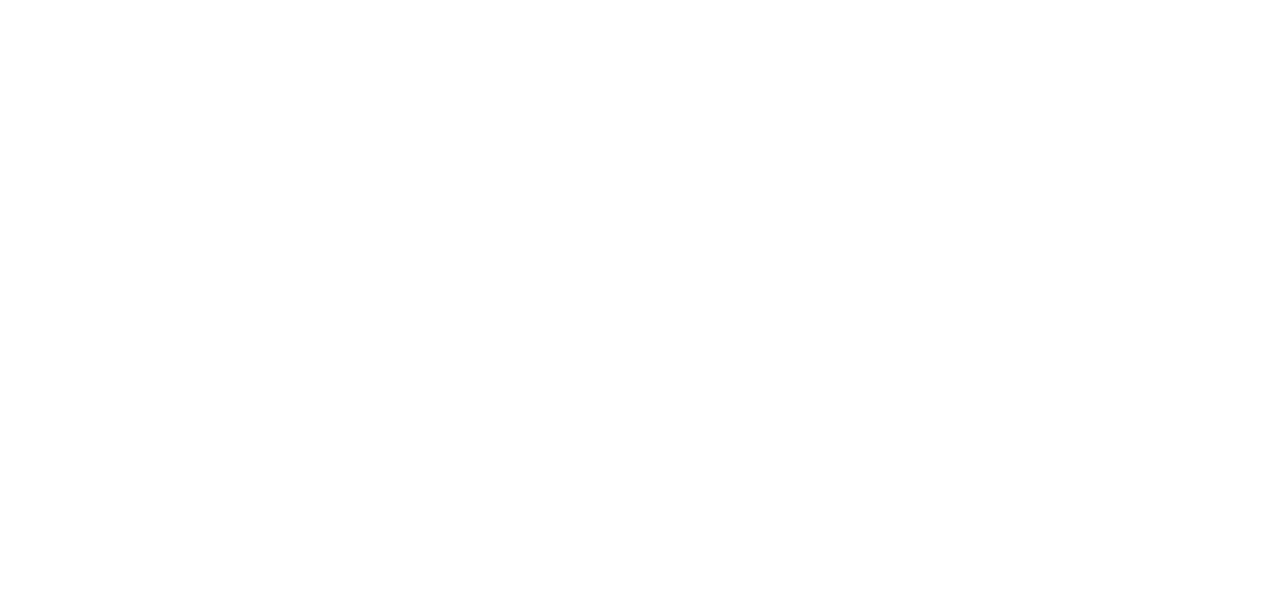
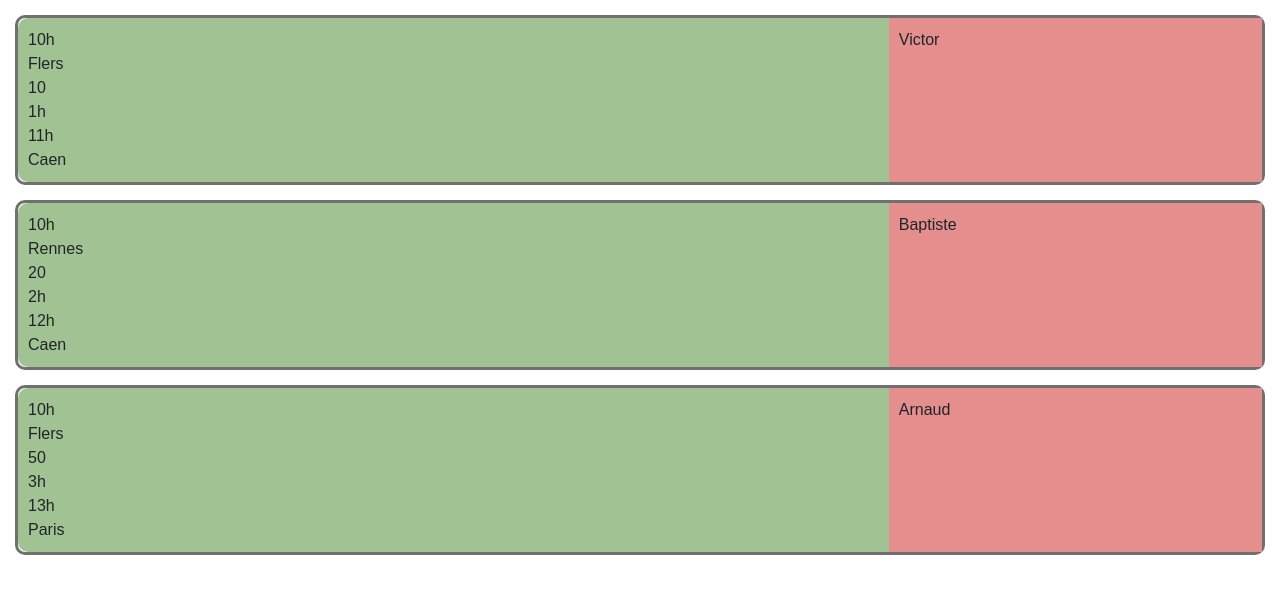
Before and after one commit to skflers61/Co-Livraison, a React (Create React App) app: page / in a window 1280 px wide. Shown: the top 594 px of the page. Built offline with nearby package versions, Linux system fonts and the light colour scheme.

Commit message:
Mise en place des composants pour le résultat de la recherche

```diff
--- /dev/null
+++ b/src/containers/Recherche/Trajet.js
@@ -0,0 +1,37 @@
+import React, { useState } from "react";
+import { useDispatch, useSelector } from "react-redux";
+import { getTrajet, getAllTrajet } from "../../redux-slices/recherche";
+
+export default function Trajet(props) {
+  const [depart, setDepart] = useState("");
+  const [destination, setDestination] = useState("");
+  const [date, setDate] = useState(new Date());
+  const [prix, setPrix] = useState(new Date());
+  const [Conducteur, setConducteur] = useState(new Date());
+
+  console.log("id : " + props.id);
+  const monTrajet = useSelector((state) =>
+    state.recherche.ListeTrajets.find((t) => t.id === props.id)
+  );
+
+  console.log(monTrajet);
+  return (
+    <div className="cptTrajet">
+      <div className="infosTrajet">
+        <div>
+          <div className="heureDepart">{monTrajet.heureDepart}</div>
+          <div className="depart">{monTrajet.depart}</div>
+          <div className="prix">{monTrajet.prix}</div>
+        </div>
+        <div>
+          <div className="duree">{monTrajet.duree}</div>
+        </div>
+        <div>
+          <div className="heureArrive">{monTrajet.heureArrive}</div>
+          <div className="destination">{monTrajet.destination}</div>
+        </div>
+      </div>
+      <div className="conducteur">{monTrajet.conducteur}</div>
+    </div>
+  );
+}
--- a/src/containers/Recherche/TrajetsListe.js
+++ b/src/containers/Recherche/TrajetsListe.js
@@ -1,5 +1,14 @@
 import React from "react";
+import Trajet from "./Trajet";
 
 export default function TrajetsListe() {
-  return <div className="cptTrajetsListe"></div>;
+  const Trajets = [1, 3, 4];
+
+  return (
+    <div className="cptTrajetsListe">
+      {Trajets.map((item, index) => (
+        <Trajet id={item} key={index} />
+      ))}
+    </div>
+  );
 }
--- a/src/index.css
+++ b/src/index.css
@@ -459,3 +459,22 @@
 .DpBlock {
   display: block !important;
 }
+
+.cptTrajet {
+  display: flex;
+  justify-content: left;
+  border: 3px rgb(112, 112, 112) solid;
+  margin: 15px;
+  border-radius: 10px;
+}
+.infosTrajet {
+  background-color: #a1c293;
+  padding: 10px;
+  width: 70%;
+  border-radius: 10px 0px 0px 10px;
+}
+.conducteur {
+  background-color: #e48e8e;
+  padding: 10px;
+  width: 30%;
+}
--- a/src/index.js
+++ b/src/index.js
@@ -3,7 +3,7 @@
 import "./index.css";
 import App from "./App";
 import { BrowserRouter as Router } from "react-router-dom";
-import { store } from "./redux-slices/vue";
+import { store } from "./redux-slices/store";
 import { Provider } from "react-redux";
 
 import TrajetsListe from "./containers/Recherche/TrajetsListe";
--- /dev/null
+++ b/src/redux-slices/recherche.js
@@ -0,0 +1,131 @@
+import { configureStore, createSlice } from "@reduxjs/toolkit";
+
+export const rechercheSlice = createSlice({
+  name: "recherche",
+  initialState: {
+    ListeTrajets: [
+      {
+        id: 1,
+        depart: "Flers",
+        destination: "Caen",
+        date: "08/08/2022",
+        heureDepart: "10h",
+        heureArrive: "11h",
+        duree: "1h",
+        prix: "10",
+        conducteur: "Victor"
+      },
+      {
+        id: 2,
+        depart: "Argentan",
+        destination: "Caen",
+        date: "08/08/2022",
+        heureDepart: "10h",
+        heureArrive: "10h40",
+        duree: "40min",
+        prix: "5",
+        conducteur: "Julien"
+      },
+      {
+        id: 3,
+        depart: "Rennes",
+        destination: "Caen",
+        date: "08/08/2022",
+        heureDepart: "10h",
+        heureArrive: "12h",
+        duree: "2h",
+        prix: "20",
+        conducteur: "Baptiste"
+      },
+      {
+        id: 4,
+        depart: "Flers",
+        destination: "Paris",
+        date: "08/08/2022",
+        heureDepart: "10h",
+        heureArrive: "13h",
+        duree: "3h",
+        prix: "50",
+        conducteur: "Arnaud"
+      },
+      {
+        id: 5,
+        depart: "Caen",
+        destination: "Paris",
+        date: "08/08/2022",
+        heureDepart: "10h",
+        heureArrive: "12h",
+        duree: "2h",
+        prix: "20",
+        conducteur: "Victor"
+      },
+      {
+        id: 6,
+        depart: "Paris",
+        destination: "Dreux",
+        date: "08/08/2022",
+        heureDepart: "10h",
+        heureArrive: "11h",
+        duree: "1h",
+        prix: "15",
+        conducteur: "Maxime"
+      }
+    ]
+  },
+
+  reducers: {
+    addTask: (state, action) => {
+      const newTask = {
+        id: Date.now(),
+        done: false,
+        text: action.payload
+      };
+
+      state.tab.push(newTask);
+    },
+    toggleTask: (state, action) => {
+      const task = state.tab.find((t) => t.id === action.payload);
+      task.done = !task.done;
+    },
+    deleteTask: (state, action) => {
+      state = state.tab.find((t) => t.id !== action.payload);
+      return state;
+    },
+    getTrajet: (state, action) => {
+      return state.tab.find((t) => t.id === action.payload);
+    },
+    getAllTrajet: (state, action) => {
+      return state;
+    },
+    toggleWithHeaderFooter: (state, action) => {
+      state.withHeaderFooter = !state.withHeaderFooter;
+      return state;
+    },
+    changeMobileFullScreenName: (state, action) => {
+      state.MobileFullScreenName = action.payload;
+      return state;
+    }
+  }
+});
+
+/* action creator redux
+
+Les "actions creator" sont des fonctions qui aident à créer des objets action
+ex : pour appeler un reducer redux, normalement on écrit :
+disptach({
+  type:"recherche/changeMobileFullScreenName",
+  payload: 'monName'
+})
+
+Pour éviter d'écrire cela à chaque appel du reducer, Redux a mis à disposition les "action creator"
+1) on exporte ces actions creator comme ceci:
+export const {
+  toggleWithHeaderFooter,
+  changeMobileFullScreenName
+} = rechercheSlice.actions;
+
+2) l'utilisation dans dispatch devient plus simple :
+dispatch(changeMobileFullScreenName('monName'));
+
+*/
+export const { getTrajet, getAllTrajet } = rechercheSlice.actions;
--- /dev/null
+++ b/src/redux-slices/store.js
@@ -0,0 +1,10 @@
+import { configureStore } from "@reduxjs/toolkit";
+import { rechercheSlice } from "./recherche";
+import { vueSlice } from "./vue";
+
+export const store = configureStore({
+  reducer: {
+    recherche: rechercheSlice.reducer,
+    vue: vueSlice.reducer
+  }
+});
--- a/src/redux-slices/vue.js
+++ b/src/redux-slices/vue.js
@@ -1,6 +1,6 @@
 import { configureStore, createSlice } from "@reduxjs/toolkit";
 
-const vueSlice = createSlice({
+export const vueSlice = createSlice({
   name: "vue",
   initialState: {
     tab: [
@@ -64,9 +64,3 @@
   toggleWithHeaderFooter,
   changeMobileFullScreenName
 } = vueSlice.actions;
-
-export const store = configureStore({
-  reducer: {
-    vue: vueSlice.reducer
-  }
-});
```
